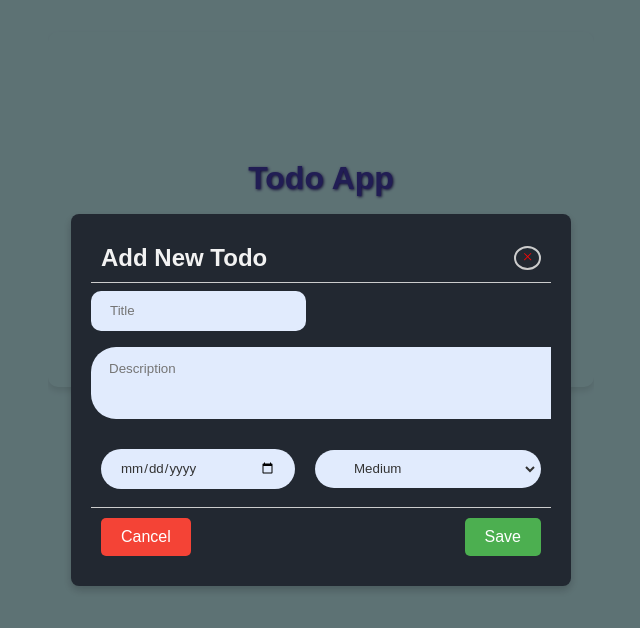
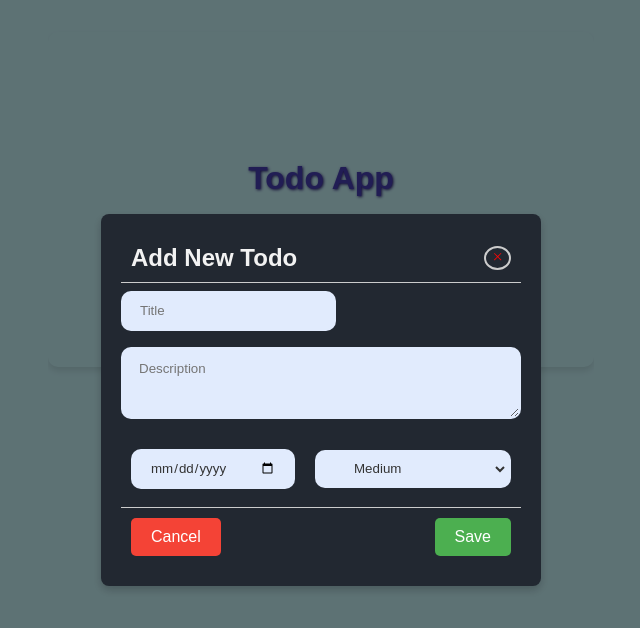
Before and after one commit to addygupta21/WorkSphere, a React (Create React App) app: page / in a window 1280 px wide. Both pictures are taken after a click on the button 817 px from the left and 249 px from the top of the page. Shown: the top 628 px of the page, without its empty margins (319-959 px from the left). Built offline with nearby package versions, Linux system fonts and the light colour scheme; a web font is replaced by a local one.

Commit message:
all corrections done

```diff
--- a/src/shared/bridges/bridge.tsx
+++ b/src/shared/bridges/bridge.tsx
@@ -8,13 +8,13 @@ interface PubSub {
 
 const bridge: PubSub = (function (q) {
   const topics: Record<string, { token: string; func: Callback }[]> = {};  // Event -> {token, function}.
-  let subUid = -1;
+  let Uid = -1;
 
   q.subscribe = function (event, func) {
     if (!topics[event]) {
       topics[event] = [];
     }
-    const token = (++subUid).toString();
+    const token = (++Uid).toString();
     topics[event].push({ token, func });
     return token;  // After subscribing returns token to the subscriber.
   };
--- a/src/vanguard/components/AddTodoModal.tsx
+++ b/src/vanguard/components/AddTodoModal.tsx
@@ -9,8 +9,7 @@ import { STATUS } from "../../shared/constants/status";
 
 interface AddTodoModalProps {
   onClose: () => void;
-  todo?:
-    Todo,
+  todo?: Todo;
 }
 
 const AddTodoModal: React.FC<AddTodoModalProps> = (props) => {
@@ -22,14 +21,18 @@ const AddTodoModal: React.FC<AddTodoModalProps> = (props) => {
   const [priority, setPriority] = useState(todo?.priority || PRIORITY.MEDIUM);
 
   const handleSaveTodo = () => {
-    if (
-      title.trim() === "" ||
-      description.trim() === "" ||
-      dueDate.trim() === "" ||
-      priority.trim() === ""
-    )
+    let emptyFields: string[] = [];
+
+    if (title.trim() === "") emptyFields.push("Title");
+    if (description.trim() === "") emptyFields.push("Description");
+    if (dueDate.trim() === "") emptyFields.push("Due Date");
+    if (priority.trim() === "") emptyFields.push("Priority");
+
+    if (emptyFields.length > 0) {
+      alert(`${emptyFields.join(", ")} need(s) to be filled.`);
       return;
-    try{
+    }
+    try {
       if (todo) {
         dispatch(
           updateTodoThunk({
@@ -58,12 +61,11 @@ const AddTodoModal: React.FC<AddTodoModalProps> = (props) => {
         );
       }
       onClose();
-  }
-  catch(err){
+    } catch (err) {
       console.error("Error saving todo:", err);
       alert("Failed to save the todo.");
     }
-    }
+  };
 
   return (
     <div className="modal-overlay">
@@ -107,7 +109,7 @@ const AddTodoModal: React.FC<AddTodoModalProps> = (props) => {
               }}
               className="todo-input-4"
             >
-              <option value= {PRIORITY.HIGH}>High</option>
+              <option value={PRIORITY.HIGH}>High</option>
               <option value={PRIORITY.MEDIUM}>Medium</option>
               <option value={PRIORITY.LOW}>Low</option>
             </select>
--- a/src/vanguard/components/DisplayTodos.tsx
+++ b/src/vanguard/components/DisplayTodos.tsx
@@ -9,8 +9,7 @@ import { Todo } from "../../types";
 import { AppDispatch } from "../redux/store";
 import todoService from "../../tailgate/service/todo/todo.service";
 import bridge from "../../shared/bridges/bridge";
-import { selectTodos } from "../redux/todo.store";
-import { updateTodoList } from "../redux/todo.store";
+import { selectTodos, updateTodoList } from "../redux/todo.store";
 import { EVENTS } from "../../shared/constants/events";
 
 const DisplayTodos: React.FC = () => {
--- a/src/vanguard/styles/main3.css
+++ b/src/vanguard/styles/main3.css
@@ -138,12 +138,13 @@ justify-content: flex-start;
 
 .todo-input-2 {
     flex: 1;
-    min-width: 35rem;
-    max-width: 100%;
+    /* min-width: 35rem; */
+    min-width: 25rem;
+    /* max-width: auto; */
     height: 4.5rem;
     background-color: #e1ebfd;
     border: 2px solid transparent;
-    border-radius: 25px;
+    /* border-radius: 25px; */
     padding: 0.8rem 1rem;
     transition: border 0.3s ease;
     margin: 0.5rem 0;
@@ -156,7 +157,7 @@ justify-content: flex-start;
     height: 2.5rem;
     background-color: #e1ebfd;
     border: 3px solid transparent;
-    border-radius: 100px;
+    /* border-radius: 100px; */
     padding: 0.8rem 1rem;
     transition: border 0.3s ease;
     margin: 0.5rem 0;
@@ -170,7 +171,7 @@ justify-content: flex-start;
     height: 0.5 rem;
     background-color: #e1ebfd;
     border: 3px solid transparent;
-    border-radius: 100px;
+    /* border-radius: 100px; */
     padding: 0.45rem 2rem;
     transition: border 0.3s ease;
     margin: 0.5rem 0;
@@ -260,13 +261,19 @@ justify-content: flex-start;
 }
 .todo-list-container {
     width: 100%;
-    max-height: 600px;
+    max-height: 625px;
     /* Adjust height as needed */
-    overflow-y: auto;
+    overflow-y: scroll;
     /* Enable vertical scrolling */
     padding-left: 0;
-    padding-right: 0;
+    padding-right: 2;
     margin-bottom: 0;
+}
+.todo-list-container::-webkit-scrollbar {
+    width: 0px;
+    /* Hide the scrollbar */
+    height: 0px;
+    /* Hide horizontal scrollbar */
 }
 
 .modal-overlay {
@@ -738,11 +745,13 @@ justify-content: flex-start;
             height: auto;
             overflow-y: auto;
             position: sticky;
-            top: 0;
+            top: 2;
+            /* border-bottom: 2px solid #000000; */
+            /* margin-bottom: 20px; */
             /* Stick the filter section to the top of the container */
-            z-index: 2;
+            /* z-index: 2; */
             /* Ensure it's above the list */
-            padding-bottom: 20px;
+            /* padding-bottom: 20px; */
             /* Add some space between the filter and the todo list */
             /* background: white; */
             /* Optional: background color for visibility */
```
Lines whose indentation alone changed are shown as unchanged.
